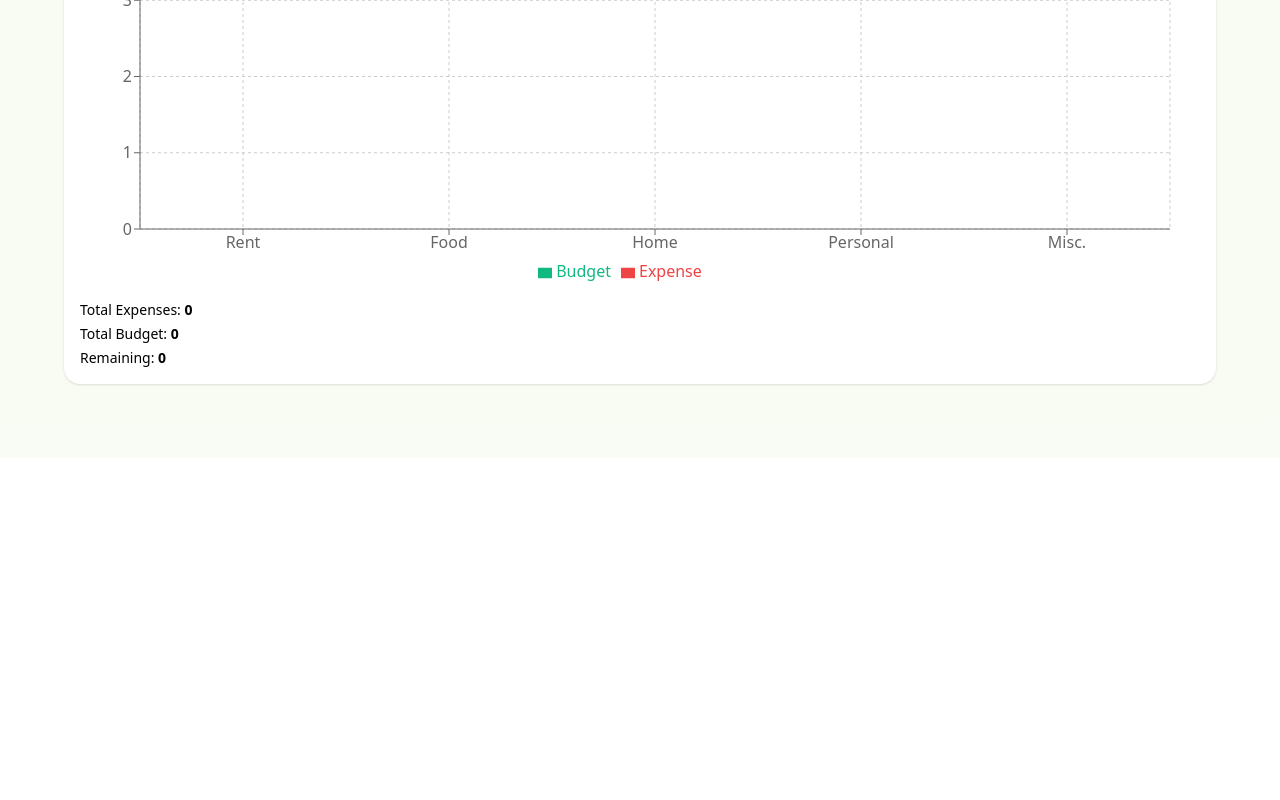
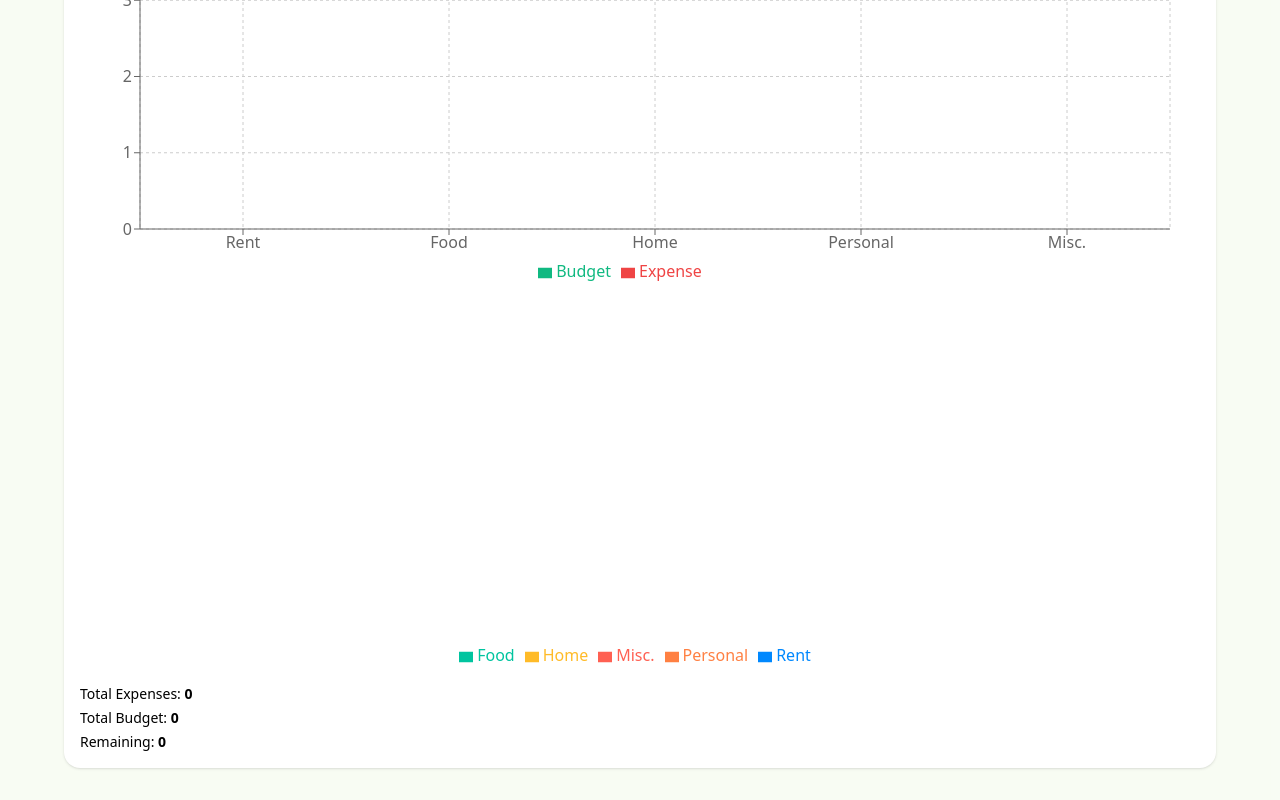
Before and after one commit to BaraiyaNikhil/budget-finder, a React (Vite) app: page /budget_maker in a window 1280 px wide. Shown: the part 342-1142 px from the top of the page. Before the commit the page ends 800 px from the top, so only its background shows below. Built offline with nearby package versions, Linux system fonts and the light colour scheme.

Commit message:
ui update: added the pie chart for better analysis

```diff
--- a/src/components/Charts.jsx
+++ b/src/components/Charts.jsx
@@ -1,27 +1,36 @@
+import React, { useEffect, useState } from "react";
 import {
   BarChart,
   Bar,
+  PieChart,
+  Pie,
+  Cell,
   XAxis,
   YAxis,
-  Tooltip,
   Legend,
   ResponsiveContainer,
   CartesianGrid,
 } from "recharts";
 
-// Charts.jsx
-// Shows expenses per category and a per-category budget using Recharts.
-// Assumption: if a total budget is provided, budget is split evenly across categories.
+const COLORS = ['#0088FE', '#00C49F', '#FFBB28', '#FF8042', '#FF6052'];
 
-export default function Charts({ columnLabels = [], data = [], totalBudget = 0 }) {
+export default function Charts({
+  columnLabels = [],
+  data = [],
+  totalBudget = 0,
+}) {
+  // guard against SSR / initial zero-size render
+  const [mounted, setMounted] = useState(false);
+  useEffect(() => setMounted(true), []);
+
   // compute expense totals per column
   const chartData = columnLabels.map((label, colIndex) => {
     let sum = 0;
     for (let r = 0; r < data.length; r++) {
       const row = data[r] || [];
       const cell = row[colIndex];
-      // spreadsheet cells are objects like { value: "..." }
-      const raw = cell && typeof cell === "object" && "value" in cell ? cell.value : cell;
+      const raw =
+        cell && typeof cell === "object" && "value" in cell ? cell.value : cell;
       const num = parseFloat((raw || "").toString().replace(/[^0-9.-]+/g, ""));
       if (!isNaN(num)) sum += num;
     }
@@ -29,27 +38,74 @@ export default function Charts({ columnLabels = [], data = [], totalBudget = 0 }
   });
 
   const totalExpenses = chartData.reduce((s, c) => s + (c.Expense || 0), 0);
-  const perCategoryBudget = columnLabels.length > 0 ? totalBudget / columnLabels.length : 0;
+  const perCategoryBudget =
+    columnLabels.length > 0 ? totalBudget / columnLabels.length : 0;
 
-  // attach Budget to each category (even split assumption)
-  const dataWithBudget = chartData.map((d) => ({ ...d, Budget: Number(perCategoryBudget.toFixed(2)) }));
+  const dataWithBudget = chartData.map((d) => ({
+    ...d,
+    Budget: Number(perCategoryBudget.toFixed(2)),
+  }));
 
   return (
     <div className="w-full bg-white rounded-2xl p-4 shadow">
       <h3 className="text-lg font-semibold mb-2">Expenses vs Budget</h3>
       <div className="w-full">
-        <div className="w-full h-64 sm:h-72 md:h-80 lg:h-96">
-          <ResponsiveContainer className={"w-full h-full"}>
-            <BarChart data={dataWithBudget} margin={{ top: 20, right: 30, left: 0, bottom: 5 }}>
+        {/* ensure wrapper has concrete height (tailwind h-64 etc) and cannot collapse */}
+        <div
+          className="w-full h-64 sm:h-72 md:h-80 lg:h-96"
+          style={{ minWidth: 0, minHeight: 0 }}
+        >
+          {/* render chart only after mount and rely on wrapper size */}
+          {mounted ? (
+            <ResponsiveContainer width="100%" height="100%">
+              <BarChart
+                data={dataWithBudget}
+                margin={{ top: 20, right: 30, left: 0, bottom: 5 }}
+              >
                 <CartesianGrid strokeDasharray="3 3" />
                 <XAxis dataKey="name" />
                 <YAxis />
-              <Tooltip formatter={(value) => formatCurrency(value)} />
                 <Legend />
                 <Bar dataKey="Expense" fill="#ef4444" />
                 <Bar dataKey="Budget" fill="#10b981" />
               </BarChart>
             </ResponsiveContainer>
+          ) : (
+            <div className="w-full h-full" />
+          )}
+        </div>
+
+        <div
+          className="w-full h-64 sm:h-72 md:h-80 lg:h-96 mt-5"
+          style={{ maxWidth: "500px", margin: "0 auto", minWidth: 0, minHeight: 0 }}
+        >
+          {mounted ? (
+            <ResponsiveContainer width="100%" height="100%">
+              <PieChart>
+                <Pie
+                  data={dataWithBudget}
+                  dataKey="Expense"
+                  nameKey="name"
+                  cx="50%"
+                  cy="50%"
+                  outerRadius="75%"
+                  label={({ name, percent }) =>
+                    `${name}: ${(percent * 100).toFixed(0)}%`
+                  }
+                >
+                  {dataWithBudget.map((entry, index) => (
+                    <Cell
+                      key={`cell-${index}`}
+                      fill={COLORS[index % COLORS.length]}
+                    />
+                  ))}
+                </Pie>
+                <Legend />
+              </PieChart>
+            </ResponsiveContainer>
+          ) : (
+            <div className="w-full h-full" />
+          )}
         </div>
       </div>
 
@@ -58,10 +114,14 @@ export default function Charts({ columnLabels = [], data = [], totalBudget = 0 }
           Total Expenses: <span className="font-semibold">{totalExpenses}</span>
         </div>
         <div>
-          Total Budget: <span className="font-semibold">{Number(totalBudget) || 0}</span>
+          Total Budget:{" "}
+          <span className="font-semibold">{Number(totalBudget) || 0}</span>
         </div>
         <div>
-          Remaining: <span className="font-semibold">{(Number(totalBudget) || 0) - totalExpenses}</span>
+          Remaining:{" "}
+          <span className="font-semibold">
+            {(Number(totalBudget) || 0) - totalExpenses}
+          </span>
         </div>
       </div>
     </div>
--- a/src/components/GridBook.jsx
+++ b/src/components/GridBook.jsx
@@ -34,7 +34,7 @@ export default function GridBook({
       <div id="sheet_wrapper" className="w-full overflow-auto">
         <div
           id="sheet_container"
-          className="overflow-auto text-center rounded-2xl max-w-full min-w-0"
+          className="overflow-auto text-center rounded-2xl max-w-full min-w-48"
         >
         <Spreadsheet
           data={data}
--- a/src/pages/BudgetMaker.jsx
+++ b/src/pages/BudgetMaker.jsx
@@ -22,14 +22,12 @@ function BudgetMaker() {
     ]);
   }
 
-  // remove last row safely (no mutation)
   function handleDeleteRow() {
     setExpenseData((prev) => (prev.length > 0 ? prev.slice(0, -1) : prev));
   }
 
   return (
     <div className="min-h-screen px-4 py-8 box-border bg-[#71BC20]/5">
-      {/* center content and constrain width for better responsiveness */}
       <div className="w-full max-w-6xl mx-auto">
         <GridBook
           columnLabels={columnLabels}
@@ -41,7 +39,8 @@ function BudgetMaker() {
           setTotalBudget={setTotalBudget}
         />
 
-        <div className="mt-8">
+        {/* removed h-full here — it can produce zero-height if parent has no explicit height */}
+        <div className="mt-8 w-full">
           <Charts
             columnLabels={columnLabels}
             data={expenseData}
```
Lines whose indentation alone changed are shown as unchanged.
